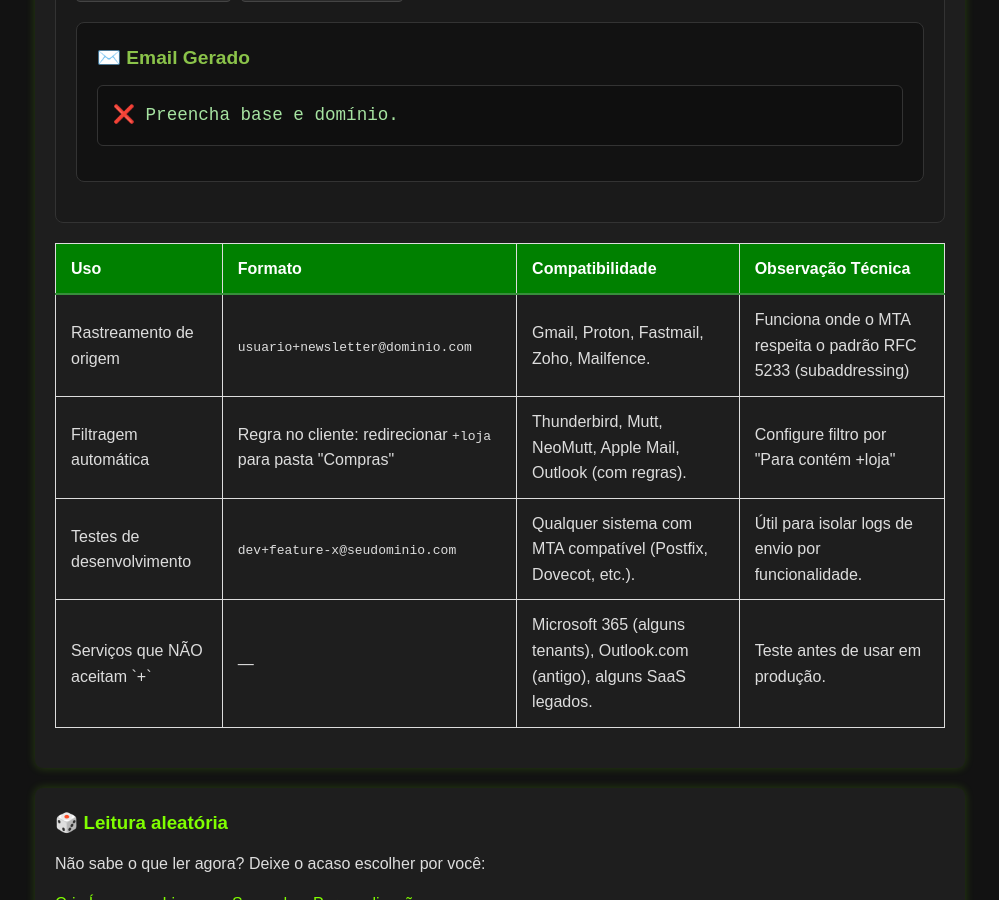
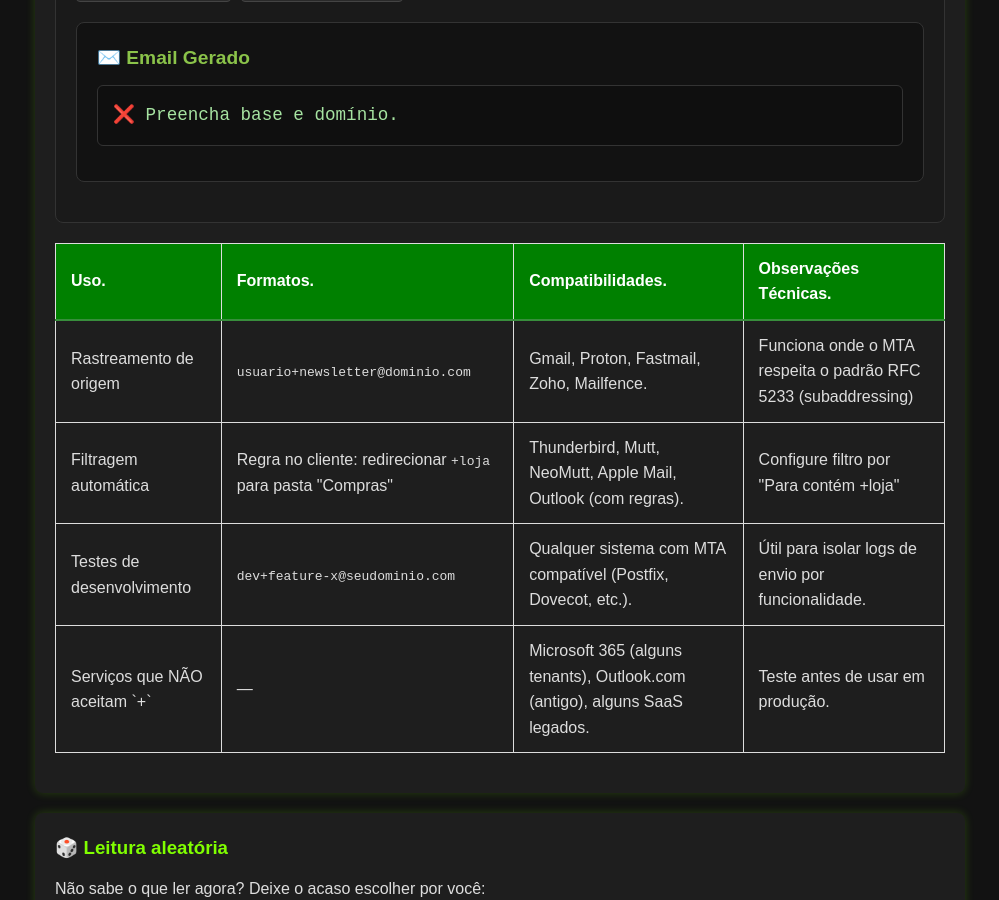
Before and after one commit to Piolinux/piolinux-site, a Jekyll site: the page built from _pages/_tools/gerador-de-e-mails-com-tag-plus-addressing-para-testes.html, in a window 1280 px wide and 900 px high, scrolled down 909 px. Shown: the whole window, without its empty margins (140-1139 px from the left). Built offline with Jekyll 4.4.1, drawn with Linux system fonts in a browser that asks for light colours.

Commit message:
Update gerador-de-e-mails-com-tag-plus-addressing-para-testes.html

```diff
--- a/_pages/_tools/gerador-de-e-mails-com-tag-plus-addressing-para-testes.html
+++ b/_pages/_tools/gerador-de-e-mails-com-tag-plus-addressing-para-testes.html
@@ -81,10 +81,10 @@ tags: [email, seo, plus-addressing, teste, qa, desenvolvedor, cadastro, privacid
 <table class="evergreen-table">
   <thead>
     <tr>
-      <th>Uso</th>
-      <th>Formato</th>
-      <th>Compatibilidade</th>
-      <th>Observação Técnica</th>
+      <th>Uso.</th>
+      <th>Formatos.</th>
+      <th>Compatibilidades.</th>
+      <th>Observações Técnicas.</th>
     </tr>
   </thead>
   <tbody>
```
